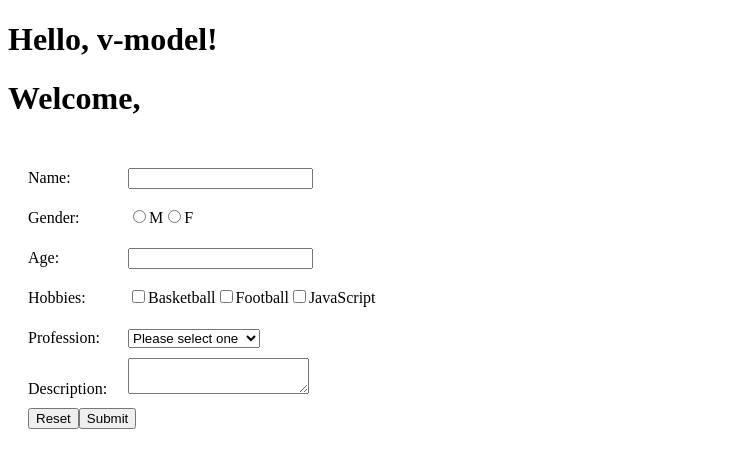
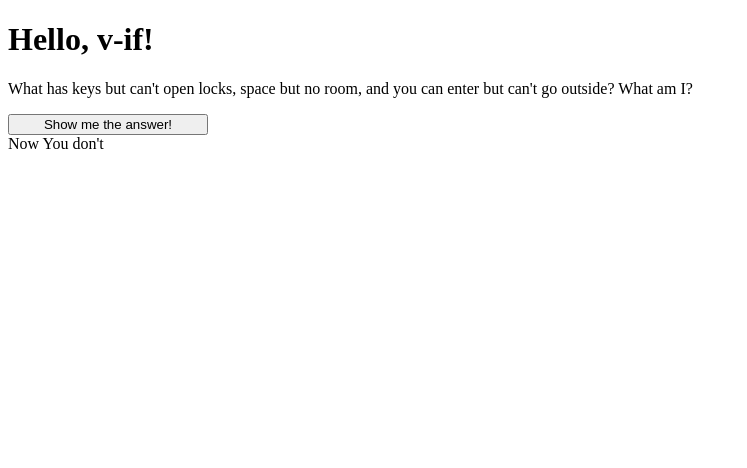
Before and after one commit to Tee123455/learn-vue-3-with-bingyang, a Vue app: page / in a window 1280 px wide. Shown: the top 468 px of the page, without its empty margins (0-747 px from the left). Built offline with nearby package versions, Linux system fonts and the light colour scheme.

Commit message:
conditional rendering

```diff
--- a/src/App.vue
+++ b/src/App.vue
@@ -1,103 +1,28 @@
+
 <template>
-  <h1>{{ message }}</h1>
-  <h1>Welcome, {{ formData.name }}</h1>
-  <form action="">
-    <div>
-      <span>Name:</span>
-      <span>
-        <input type="text" v-model.lazy="formData.name" />
-      </span>
-    </div>
-    <div>
-      <span>Gender:</span>
-      <span>
-        <input type="radio" id="male" value="M" v-model="formData.gender" />
-        <label for="male">M</label>
-        <input type="radio" id="female" value="F" v-model="formData.gender" />
-        <label for="female">F</label>
-      </span>
-    </div>
-    <div>
-      <span>Age:</span>
-      <span>
-        <input type="text" id="age" v-model.number="formData.age" />
-      </span>
-    </div>
-    <div>
-      <span>Hobbies:</span>
-      <input type="checkbox" value="basketball" v-model="formData.hobbies" />
-      <label for="basketball">Basketball</label>
-      <input type="checkbox" value="football" v-model="formData.hobbies" />
-      <label for="football">Football</label>
-      <input type="checkbox" value="js" v-model="formData.hobbies" />
-      <label for="js">JavaScript</label>
-    </div>
-    <div>
-      <span>Profession:</span>
-      <select v-model="formData.profession">
-        <option value="">Please select one</option>
-        <option value="1">Software Engineer</option>
-        <option value="2">Data Scientist</option>
-        <option value="3">Product Manager</option>
-        <option value="4">Professor</option>
-      </select>
-    </div>
-    <div>
-      <span>Description:</span>
-      <textarea
-        v-model.trim="formData.desc"
-        @keyup.enter="submitForm"
-      ></textarea>
-    </div>
-    <div>
-      <input type="reset" value="Reset" @click="resetForm" />
-      <input type="submit" value="Submit" @click.prevent="submitForm" />
-    </div>
-  </form>
+  <h1>{{  message }}</h1>
+  <p>
+    What has keys but can't open locks, space but no room, and you can enter but
+    can't go outside? What am I?
+  </p>
+
+  <button style="width: 200px" @click="showAnswer = !showAnswer">
+    {{ !showAnswer ? 'Show me the answer!' : 'Hide Answer!' }}
+  </button>
+
+  <div v-if="showAnswer">A keyboard.</div>
+  <div v-show="showAnswer">A keyboard.</div>
+
+  <div v-if="Math.random() > 0.5">Now you see me</div>
+  <div v-else>Now You don't</div>
 </template>
 
 <script setup>
 import { ref } from 'vue'
 
-let message = ref('Hello, v-model!')
+let message = ref('Hello, v-if!')
 
-let formData = ref({
-  name: '',
-  gender: '',
-  age: '',
-  hobbies: [],
-  profession: '',
-  desc: ''
-})
-
-function resetForm() {
-  formData.value = {
-  name: '',
-  gender: '',
-  age: '',
-  hobbies: [],
-  profession: '',
-  desc: ''
-  }
-}
-
-function submitForm() {
-  console.log(JSON.stringify(formData.value))
-}
+let showAnswer = ref(false)
 </script>
 
-<style scoped>
-form {
-  padding: 20px;
-}
-
-form div {
-  height: 40px;
-  line-height: 40px;
-}
-
-form div span {
-  display: inline-block;
-  width: 100px;
-}
-</style>
+<style scoped></style>
```
